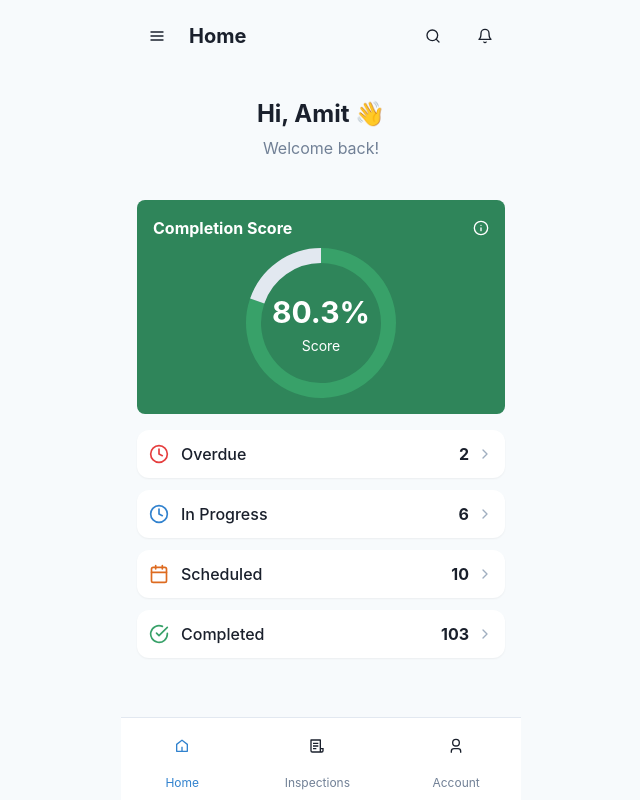
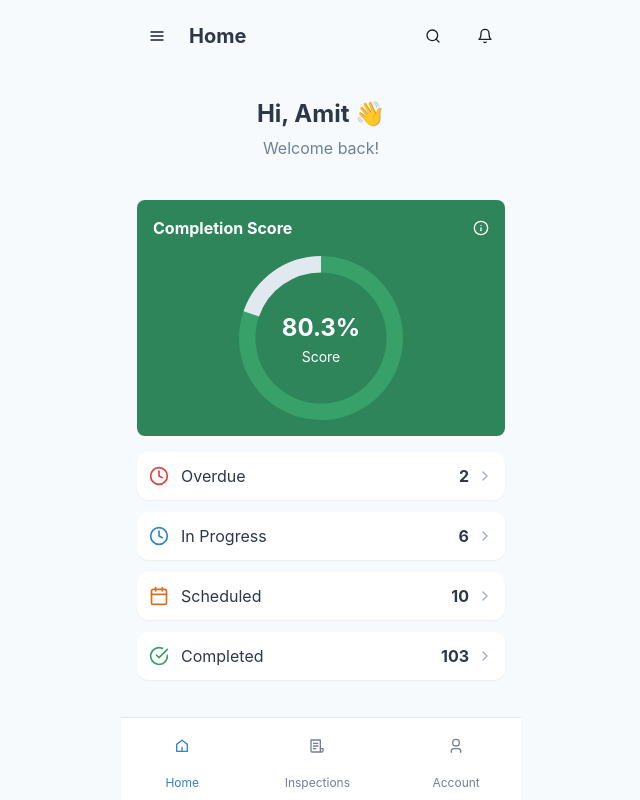
Before and after one commit to rajbreno-agnext/Inspeqt-GenAI-Codes, a React (Create React App) app: page /dashboard in a window 1280 px wide. Shown: the whole page, without its empty margins (319-959 px from the left). Built offline with nearby package versions, Linux system fonts and the light colour scheme; the HTML template or start-up script is replaced by a standard one.

Commit message:
improve the dashboard

```diff
--- a/src/pages/DashboardPage.js
+++ b/src/pages/DashboardPage.js
@@ -56,7 +56,7 @@ const DashboardPage = () => {
               colorScheme="gray"
               aria-label="Menu"
             />
-            <Text fontSize="xl" fontWeight="bold">Home</Text>
+            <Text fontSize="xl" fontWeight="bold" color="gray.700">Home</Text>
           </HStack>
           <HStack spacing={3}>
             <IconButton
@@ -76,7 +76,7 @@ const DashboardPage = () => {
 
         {/* Greeting */}
         <VStack align="center" spacing={1} my={6}>
-          <Text fontSize="2xl" fontWeight="bold">
+          <Text fontSize="2xl" fontWeight="bold" color="gray.700">
             Hi, Amit 👋
           </Text>
           <Text color="gray.500">Welcome back!</Text>
@@ -84,11 +84,11 @@ const DashboardPage = () => {
 
         {/* Completion Score */}
         <Box bg="green.600" borderRadius="lg" p={4} color="white">
-          <Flex justifyContent="space-between" alignItems="center" mb={2}>
+          <Flex justifyContent="space-between" alignItems="center" mb={4}>
             <Text fontWeight="bold">Completion Score</Text>
             <Icon as={FiInfo} />
           </Flex>
-          <Box height="150px" position="relative">
+          <Box height="164px" position="relative">
             <Doughnut data={chartData} options={chartOptions} />
             <Flex
               position="absolute"
@@ -100,7 +100,7 @@ const DashboardPage = () => {
               justifyContent="center"
               flexDirection="column"
             >
-              <Text fontSize="3xl" fontWeight="bold">
+              <Text fontSize="2xl" fontWeight="bold">
                 {completionScore}%
               </Text>
               <Text fontSize="sm">Score</Text>
@@ -125,9 +125,9 @@ const DashboardPage = () => {
               boxShadow="sm"
             >
               <Icon as={item.icon} color={item.color} boxSize={5} mr={3} />
-              <Text fontWeight="medium">{item.label}</Text>
+              <Text fontWeight="normal" color="gray.700">{item.label}</Text>
               <Spacer />
-              <Text fontWeight="bold">{item.count}</Text>
+              <Text fontWeight="bold" color="gray.700">{item.count}</Text>
               <Icon as={FiChevronRight} ml={2} color="gray.400" />
             </Flex>
           ))}
@@ -162,6 +162,7 @@ const DashboardPage = () => {
             icon={<RiFileList3Line />}
             variant="ghost"
             aria-label="Inspections"
+            color="gray.500"
           />
           <Text fontSize="xs" color="gray.500">Inspections</Text>
         </VStack>
@@ -170,6 +171,7 @@ const DashboardPage = () => {
             icon={<RiUser3Line />}
             variant="ghost"
             aria-label="Account"
+            color="gray.500"
           />
           <Text fontSize="xs" color="gray.500">Account</Text>
         </VStack>
```
